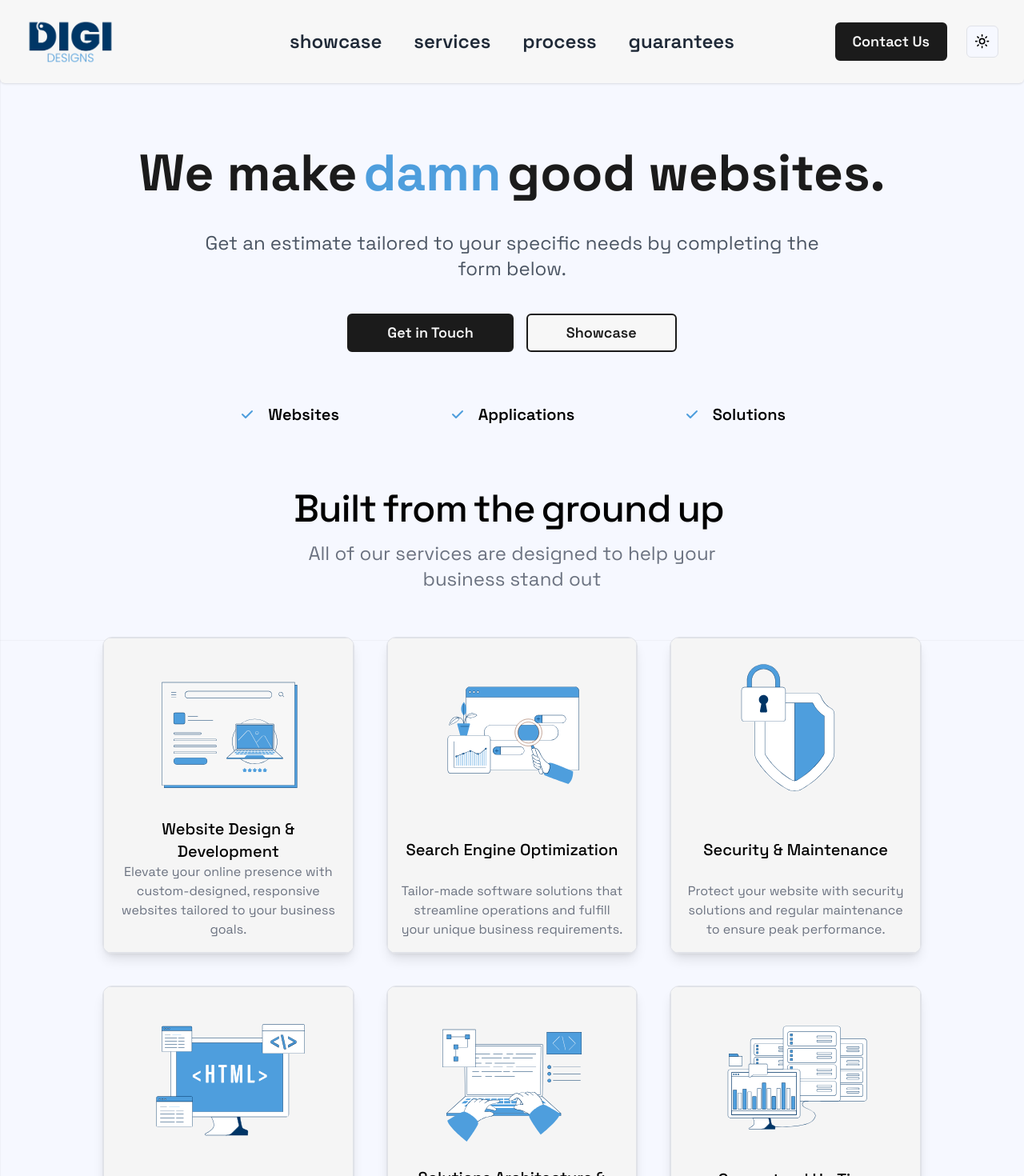
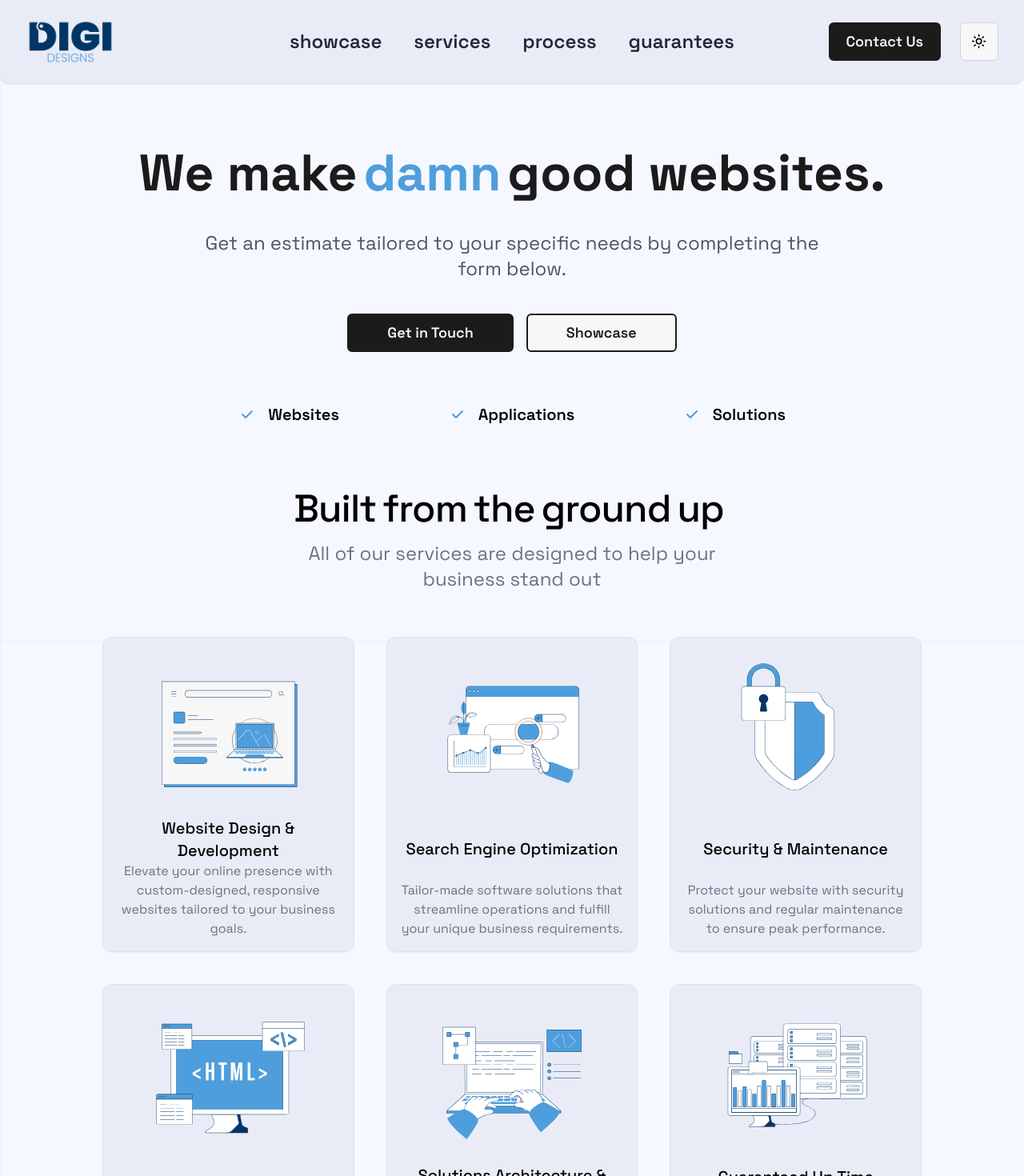
Before and after one commit to aidan-0/digi-designs, a Next.js app: page / in a window 1280 px wide. Shown: the top 1470 px of the page at 80% size. Built offline with nearby package versions, Linux system fonts and the light colour scheme.

Commit message:
updated dark mode styling

```diff
--- a/app/globals.css
+++ b/app/globals.css
@@ -21,7 +21,7 @@
     --popover: 225 13% 93.84%;
     --popover-foreground: 225 10% 0.6%;
 
-    --card: 225 13% 93.84%;
+    --card: 225 40% 93.84%;
     --card-foreground: 225 10% 0.6%;
 
     --border: 225 15% 89.48%;
@@ -49,38 +49,44 @@
     --chart-4: 43 74% 66%;
     --chart-5: 27 87% 67%;
   }
+
+
   .dark {
-    --gradient: #4e9edd;
 
-    --background: 219 44.2% 4.72%;
-    --foreground: 219 6.800000000000001% 97.95%;
+    --gradient: #1488CC;
 
-    --muted: 219 35.36% 25.369999999999997%;
-    --muted-foreground: 219 6.800000000000001% 55.9%;
+    --background-lighter: 210 10% 15%;
+    --background: 210 10% 10.5%;
+    --background-darker: 210 10% 8%;
+    --background-darkest: 210 10% 5%;
+    --foreground: 215 8.2% 97.2%;
 
-    --popover: 219 59.56% 10.03%;
-    --popover-foreground: 219 6.800000000000001% 97.95%;
+    --muted: 215 41% 13.2%;
+    --muted-foreground: 215 8.2% 54.4%;
 
-    --card: 219 59.56% 10.03%;
-    --card-foreground: 219 6.800000000000001% 97.95%;
+    --popover: 215 48.6% 5.72%;
+    --popover-foreground: 215 8.2% 97.2%;
 
-    --border: 219 35.36% 25.369999999999997%;
-    --input: 219 35.36% 25.369999999999997%;
+    --card: 210 10% 15%;
+    --card-foreground: 215 8.2% 97.2%;
 
-    --primary: 219 68% 59%;
-    --primary-foreground: 219 6.800000000000001% 5.8999999999999995%;
+    --border: 210 10% 20%;
+    --input: 210 10% 20%;
 
-    --secondary: 219 35.36% 25.369999999999997%;
-    --secondary-foreground: 219 6.800000000000001% 97.95%;
+    --primary: 215 82% 44%;
+    --primary-foreground: 215 8.2% 97.2%;
 
-    --accent: 219 35.36% 25.369999999999997%;
-    --accent-foreground: 219 6.800000000000001% 97.95%;
+    --secondary: 215 41% 13.2%;
+    --secondary-foreground: 215 8.2% 97.2%;
+
+    --accent: 215 41% 13.2%;
+    --accent-foreground: 215 8.2% 97.2%;
 
     --destructive: 0 62.8% 30.6%;
-    --destructive-foreground: 219 6.800000000000001% 97.95%;
+    --destructive-foreground: 215 8.2% 97.2%;
 
-    --ring: 219 68% 59%;
-  }
+    --ring: 210 2% 44%;
+}
 }
 
 
--- a/app/page.tsx
+++ b/app/page.tsx
@@ -124,15 +124,15 @@ export default function Home() {
 									your business stand out
 								</p>
 
-								<div className="grid grid-cols-1 md:grid-cols-3 gap-10 mt-10">
+								<div className="grid grid-cols-1 md:grid-cols-3 gap-10 mt-10 ">
 									{services.map((service) => (
 										      <MagicCard
-											  className="shadow-lg"
+											  className="shadow-sm"
 											  gradientColor={theme === "dark" ? "#4e9edd22" : "#f7fbff"}
 											>
 										<div
 											key={service.title}
-											className="flex flex-col justify-between h-full text-center p-4 hover:scale-[1.03] transition-transform duration-500 rounded-md border border-border shadow-sm"
+											className="flex flex-col justify-between h-full text-center p-4 hover:scale-[1.03] transition-transform duration-500 rounded-md  shadow-sm bg-card"
 										>
 											<Image
 												src={service.icon}
--- a/components/ModeToggle.tsx
+++ b/components/ModeToggle.tsx
@@ -21,7 +21,7 @@ export function ModeToggle() {
 				<DropdownMenuTrigger asChild>
 					<Button variant="outline" size="icon">
 						<Sun className="h-[1.2rem] w-[1.2rem] rotate-0 scale-100 transition-all dark:-rotate-90 dark:scale-0" />
-						<Moon className="absolute h-[1.2rem] w-[1.2rem] rotate-90 scale-0 transition-all dark:rotate-0 dark:scale-100" />
+						<Moon className="absolute h-[1.2rem] w-[1.2rem] rotate-90 scale-0 transition-all dark:rotate-0 dark:scale-100 " />
 						<span className="sr-only">Toggle theme</span>
 					</Button>
 				</DropdownMenuTrigger>
--- a/components/Navbar.tsx
+++ b/components/Navbar.tsx
@@ -9,67 +9,10 @@ import { ModeToggle } from "./ModeToggle";
 const Navbar = () => {
 	return (
 		<>
-		{/* regular nav */}
-		{/* <Element
-			name="top"
-			className="overflow-hidden shadow rounded-[6px] top-5 sticky md:mx-auto z-50 xl:w-4/5 2xl:w-[68%] bg-dd bg-dd-light dark:bg-card flex items-center justify-between py-6 px-4 md:px-8 max-w-[1600px]"
-		>
-			<Link href="/">
-				<Image
-					src="/webp-logos/Digi_Designs_Logo_Blue.webp"
-					alt="Digi Logo"
-					width={128}
-					height={128}
-					className="w-28"
-				/>
-			</Link>
-
-			<div className="absolute right-1/2 translate-x-1/2 transform">
-				<div className="hidden md:flex gap-x-10 items-center text-gray-800 dark:text-dd-light font-semibold text-2xl cursor-pointer">
-					<Link
-						href="/showcase"
-						className="hover:text-dd-light-blue transision duration-250"
-					>
-						showcase
-					</Link>
-					<ScrollLink
-						to="services"
-						smooth={true}
-						className="hover:text-dd-light-blue transision duration-250"
-					>
-						services
-					</ScrollLink>
-					<ScrollLink
-						to="process"
-						smooth={true}
-						className="hover:text-dd-light-blue transision duration-250"
-					>
-						process
-					</ScrollLink>
-					<ScrollLink
-						to="guarantees"
-						smooth={true}
-						className="hover:text-dd-light-blue transision duration-250"
-					>
-						guarantees
-					</ScrollLink>
-				</div>
-			</div>
-
-			<div className="flex flex-row items-center gap-6">
-				<Link
-					href="mailto:hello@digidesigns.com.au"
-					className="px-4 sm:px-5 py-2 font-semibold hover:bg-dd-light hover:text-dd-dark rounded-[6px] text-dd-light border-dd-dark border-2  bg-dd-dark dark:bg-foreground dark:text-dd-dark transition duration-200 text-lg hover:shadow-[1px_1px_rgba(78,158,221),2px_2px_rgba(78,158,221),3px_3px_rgba(78,158,221),4px_4px_rgba(78,158,221)] dark:hover:shadow-[1px_1px_rgba(78,158,221),2px_2px_rgba(78,158,221),3px_3px_rgba(78,158,221),4px_4px_rgba(78,158,221)]"
-				>
-					Contact Us
-				</Link>
-				<ModeToggle />
-			</div>
-		</Element> */}
 		{/* full-width nav */}
 		<Element
 			name="top"
-			className=" shadow rounded-b-[6px] top-0 sticky z-50 w-full bg-dd bg-dd-light dark:bg-card flex items-center justify-between py-6 px-4 md:px-8"
+			className=" shadow rounded-b-xl top-0 sticky z-50 w-full bg-dd bg-card dark:bg-background-darker flex items-center justify-between py-6 px-4 md:px-8"
 		>
 			<Link href="/">
 				<Image
@@ -123,6 +66,8 @@ const Navbar = () => {
 				<ModeToggle />
 			</div>
 		</Element>
+		{/* "border border-input bg-card  dark:bg-background dark:hover:bg-card hover:text-accent-foreground p-[22px]", */}
+
 		</>
 	);
 };
--- a/components/demos/background-beams-demo.tsx
+++ b/components/demos/background-beams-demo.tsx
@@ -9,7 +9,7 @@ export function BackgroundBeamsDemo() {
 
 
     <>
-      <div className="mt-20 py-10 md:py-20 rounded-[40px] bg-dd-dark  flex flex-col items-center justify-center relative w-full px-6 md:px-0">
+      <div className="mt-20 py-10 md:py-20 rounded-[40px] bg-dd-dark dark:bg-background-darkest  flex flex-col items-center justify-center relative w-full px-6 md:px-0">
         <h2 className="relative flex-col  z-10 text-3xl md:text-5xl md:leading-tight max-w-5xl mx-auto text-center tracking-tight font-medium bg-clip-text text-transparent bg-gradient-to-b from-neutral-400 via-white to-white flex items-center gap-2 ">
           The Digi Difference.
           <p className="md:text-center   mx-auto  text-xl md:text-2xl text-gray-200">
@@ -23,7 +23,7 @@ export function BackgroundBeamsDemo() {
           {features.map((feature, index) => (
             <div
               key={index}
-              className="flex flex-col p-10 bg-neutral-800 rounded-xl cursor-pointer border-[#293956] border dark:border-border"
+              className="flex flex-col p-10 bg-neutral-800 dark:bg-card rounded-xl cursor-pointer border-[#293956] border dark:border-border"
             >
               <button
                 className="
--- a/components/magicui/magic-card.tsx
+++ b/components/magicui/magic-card.tsx
@@ -45,7 +45,7 @@ export function MagicCard({
       onMouseMove={handleMouseMove}
       onMouseLeave={handleMouseLeave}
       className={cn(
-        "group relative flex size-full overflow-hidden rounded-xl bg-neutral-100 dark:bg-neutral-900 border text-black dark:text-white",
+        "group relative flex size-full overflow-hidden rounded-xl bg-neutral-100 dark:bg-neutral-900 border dark:border-border text-black dark:text-white",
         className,
       )}
     >
--- a/components/ui/button.tsx
+++ b/components/ui/button.tsx
@@ -5,7 +5,7 @@ import { cva, type VariantProps } from "class-variance-authority"
 import { cn } from "@/lib/utils"
 
 const buttonVariants = cva(
-  "inline-flex items-center justify-center whitespace-nowrap rounded-md text-sm font-medium ring-offset-background transition-colors focus-visible:outline-none focus-visible:ring-2 focus-visible:ring-ring focus-visible:ring-offset-2 disabled:pointer-events-none disabled:opacity-50",
+  "inline-flex items-center justify-center whitespace-nowrap rounded-md text-sm font-medium ring-offset-background transition-colors focus-visible:outline-none focus-visible:ring-1 focus-visible:ring-ring focus-visible:ring-offset-2 disabled:pointer-events-none disabled:opacity-50",
   {
     variants: {
       variant: {
@@ -13,7 +13,7 @@ const buttonVariants = cva(
         destructive:
           "bg-destructive text-destructive-foreground hover:bg-destructive/90",
         outline:
-          "border border-input bg-background hover:bg-accent hover:text-accent-foreground",
+          "border border-input bg-dd-light dark:bg-background dark:hover:bg-card border-slate-300 hover:text-accent-foreground dark:p-[22px]",
         secondary:
           "bg-secondary text-secondary-foreground hover:bg-secondary/80",
         ghost: "hover:bg-accent hover:text-accent-foreground",
@@ -23,7 +23,7 @@ const buttonVariants = cva(
         default: "h-10 px-4 py-2",
         sm: "h-9 rounded-md px-3",
         lg: "h-11 rounded-md px-8",
-        icon: "h-10 w-10",
+        icon: "h-12 w-12",
       },
     },
     defaultVariants: {
--- a/tailwind.config.ts
+++ b/tailwind.config.ts
@@ -19,6 +19,9 @@ const config: Config = {
 			colors: {
 				background: "hsl(var(--background))",
 				foreground: "hsl(var(--foreground))",
+				"background-darker": "hsl(var(--background-darker))",
+				"background-darkest": "hsl(var(--background-darkest))",
+				"background-lighter": "hsl(var(--background-lighter))",
 				"dd-dark-blue": "#001d3d",
 				"dd-med-blue": "#003566",
 				"dd-light-blue": "#4e9edd",
@@ -96,4 +99,5 @@ function addVariablesForColors({ addBase, theme }: any) {
 	});
   }
 
+
 export default config;
```
